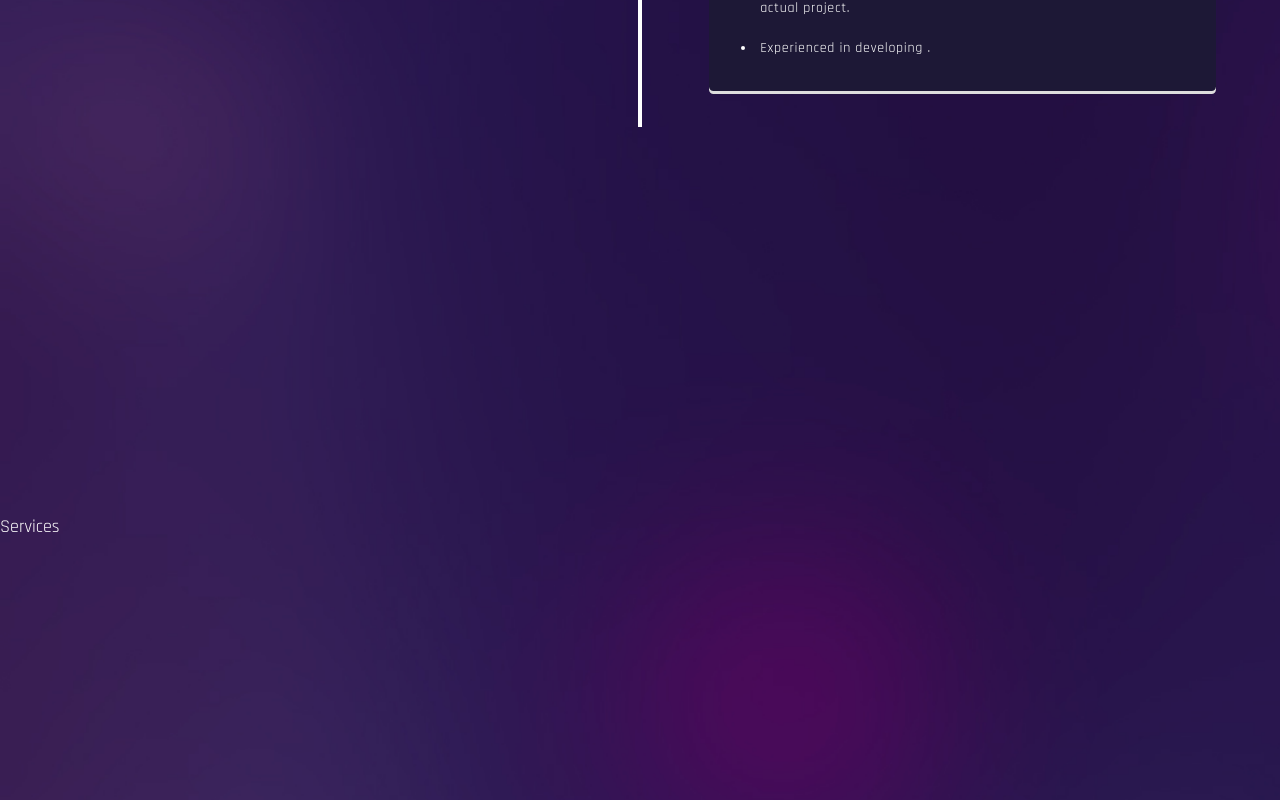
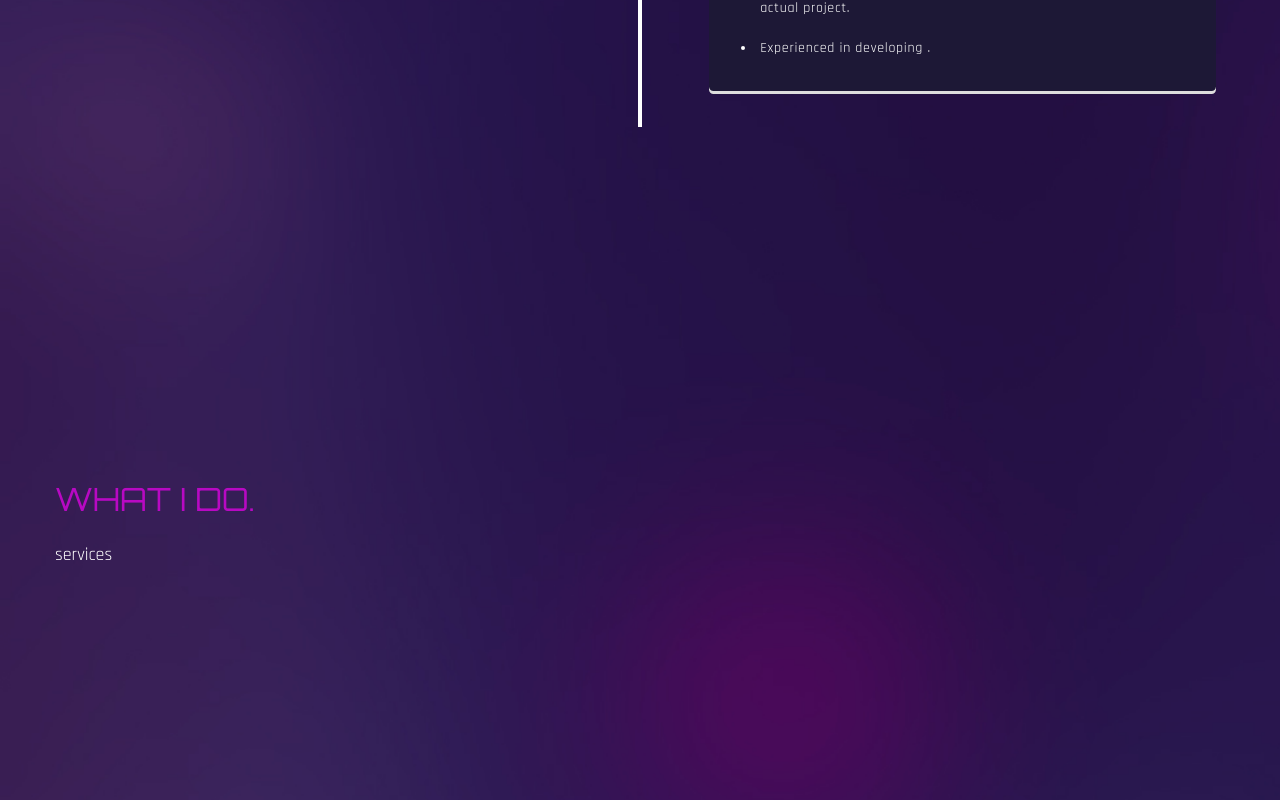
Before and after one commit to Yu-326-ta/portfolio, a React (Create React App) app: page / in a window 1280 px wide. Shown: the part 2120-2920 px from the top of the page. Built offline with nearby package versions, Linux system fonts and the light colour scheme; the HTML template or start-up script is replaced by a standard one; a web font is replaced by a local one.

Commit message:
temporary commit for services section

```diff
--- a/src/components/Services.js
+++ b/src/components/Services.js
@@ -1,10 +1,40 @@
 import React from "react";
+
+import { BsArrowUpRight } from "react-icons/bs";
+
+import { motion } from "framer-motion";
+import { fadeIn } from "../variants";
+
+const services = [
+  {
+    name: "Financial Planner Booking Site",
+    description:
+      "You can make an appointment with a financial planner to discuss your finances.",
+    link: "Learn more",
+  },
+  {
+    name: "EC Site",
+    description: "Shopping platform e-commerce site.",
+    link: "Learn more",
+  },
+  {
+    name: "Todo app",
+    description: "A website that allows you to manage your tasks.",
+    link: "Learn more",
+  },
+];
 
 const Services = () => {
   return (
-    <div className="section" id="services">
-      Services
-    </div>
+    <section className="section" id="services">
+      <div className="container mx-auto">
+        <div>
+          <h2 className="h2 text-accent mb-6">What I Do.</h2>
+          <h3></h3>
+        </div>
+        <div>services</div>
+      </div>
+    </section>
   );
 };
 
```
